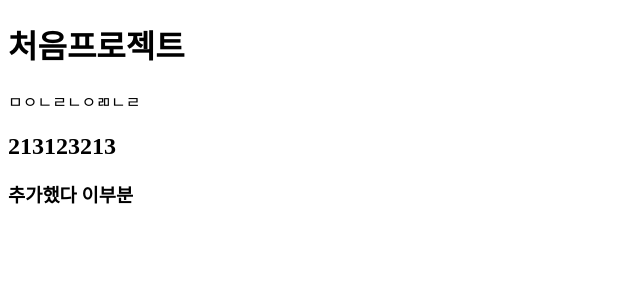
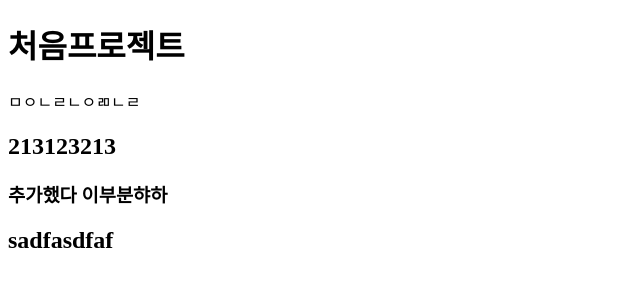
Before and after one commit to parkjh8/first-wkdgns-project, a plain HTML site: page index.html in a window 1280 px wide. Shown: the whole page, without its empty margins (0-640 px from the left). Drawn offline with Linux system fonts and the light colour scheme.

Commit message:
add project

```diff
--- a/index.html
+++ b/index.html
@@ -12,7 +12,10 @@
     <p>ㅁㅇㄴㄹㄴㅇㄻㄴㄹ</p>
     <h2>213123213</h2>
     <h3>
-      추가했다 이부분
+      추가했다 이부분햐하
     </h3>
+    <h2>
+      sadfasdfaf
+    </h2>
   </body>
 </html>
```
